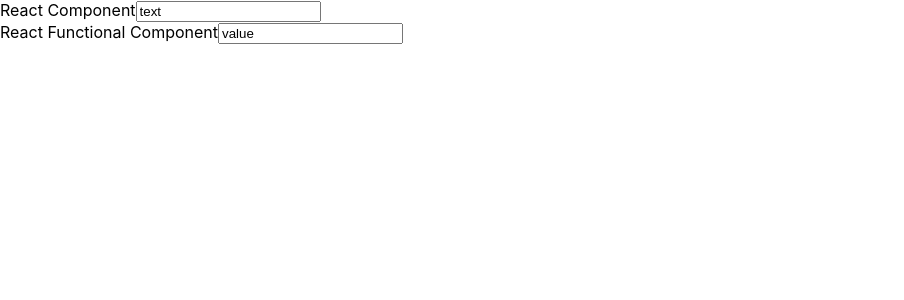
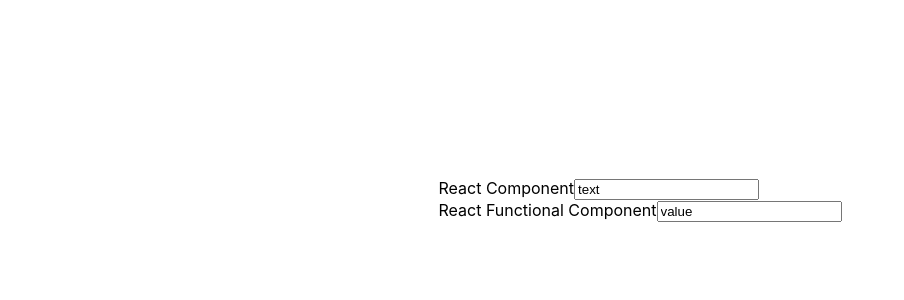
Before and after one commit to M01odoi/feb1, a React (Create React App) app: page / in a window 1280 px wide. Shown: the top 300 px of the page, without its empty margins (0-904 px from the left). Built offline with nearby package versions, Linux system fonts and the light colour scheme.

Commit message:
added centered content

```diff
--- a/src/App.js
+++ b/src/App.js
@@ -3,7 +3,7 @@ import FuncInput from './FuncInput';
 
 function App() {
   return (
-    <div>
+    <div className={'app'}>
       <Input name="name" value='text'/>
       <FuncInput name="name" value="value"/>
     </div>
--- a/src/index.css
+++ b/src/index.css
@@ -6,8 +6,16 @@ body {
   -webkit-font-smoothing: antialiased;
   -moz-osx-font-smoothing: grayscale;
 }
-
+#root{
+  height: 50vh;
+  display: flex;
+  align-items: center;
+  justify-content: center
+}
 code {
   font-family: source-code-pro, Menlo, Monaco, Consolas, 'Courier New',
     monospace;
 }
+.app{
+  margin: 0;
+}
```
Also changed, not shown: src/input.css (deleted).
